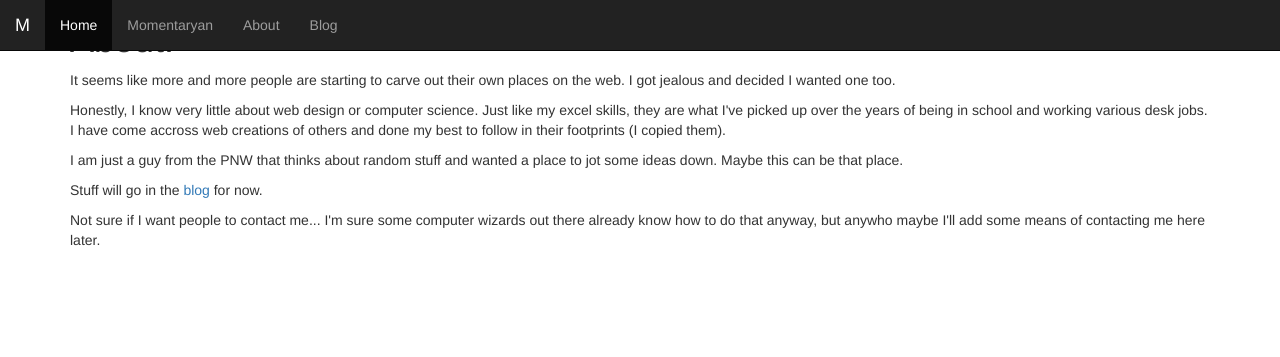
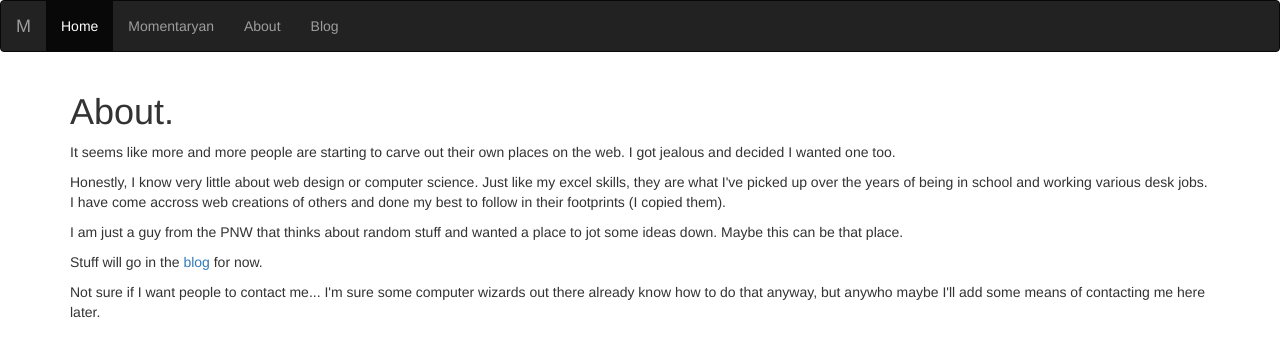
Before and after one commit to momentaryanblog/momentaryanblog.github.io, a Jekyll site: the page built from about/index.html, in a window 1280 px wide. Shown: the top 357 px of the page. Built offline with Jekyll 4.4.1, drawn with Linux system fonts in a browser that asks for light colours.

Commit message:
Update default.html

```diff
--- a/_layouts/default.html
+++ b/_layouts/default.html
@@ -12,7 +12,7 @@
 
 		<body>
 
-			<nav class="navbar navbar-inverse navbar-fixed-top">
+			<nav class="navbar navbar-inverse">
   <div class="container-fluid">
     <div class="navbar-header">
       <a class="navbar-brand" href="#">M</a>
```
